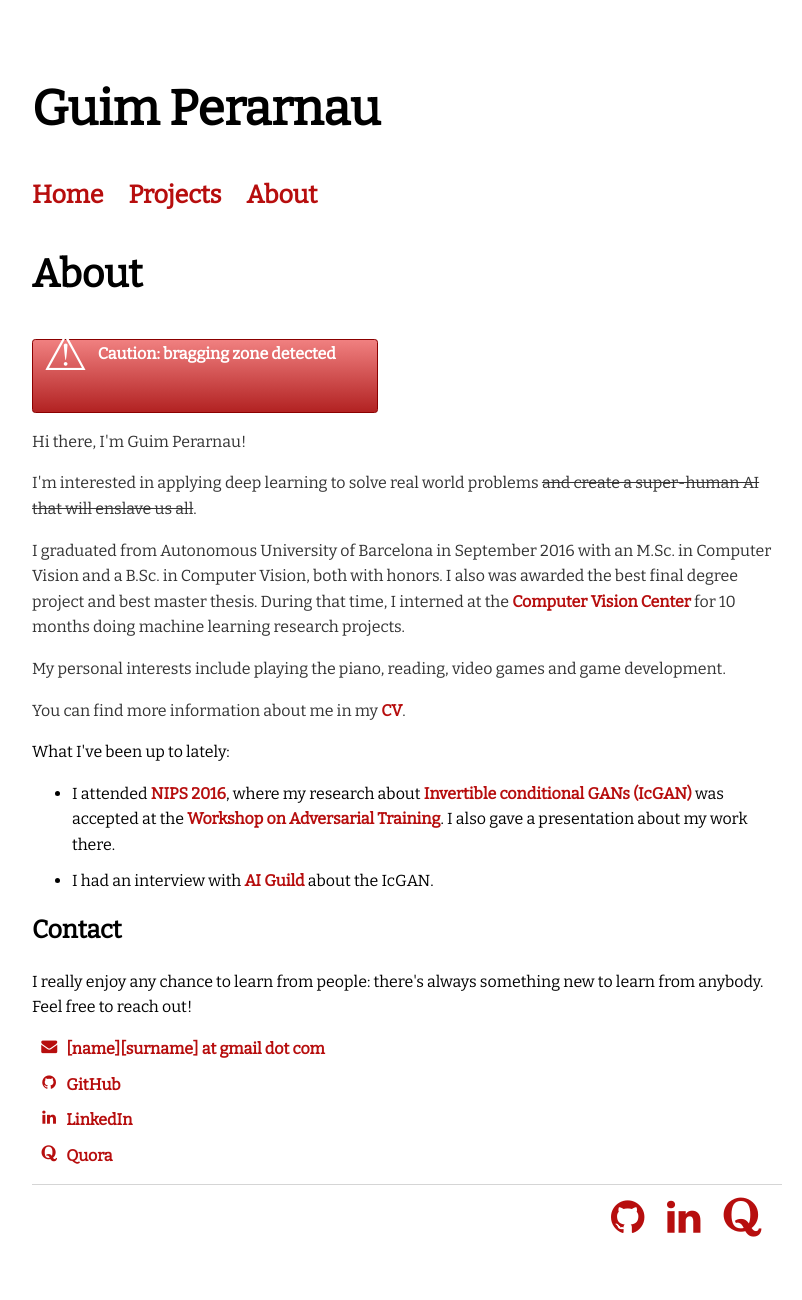
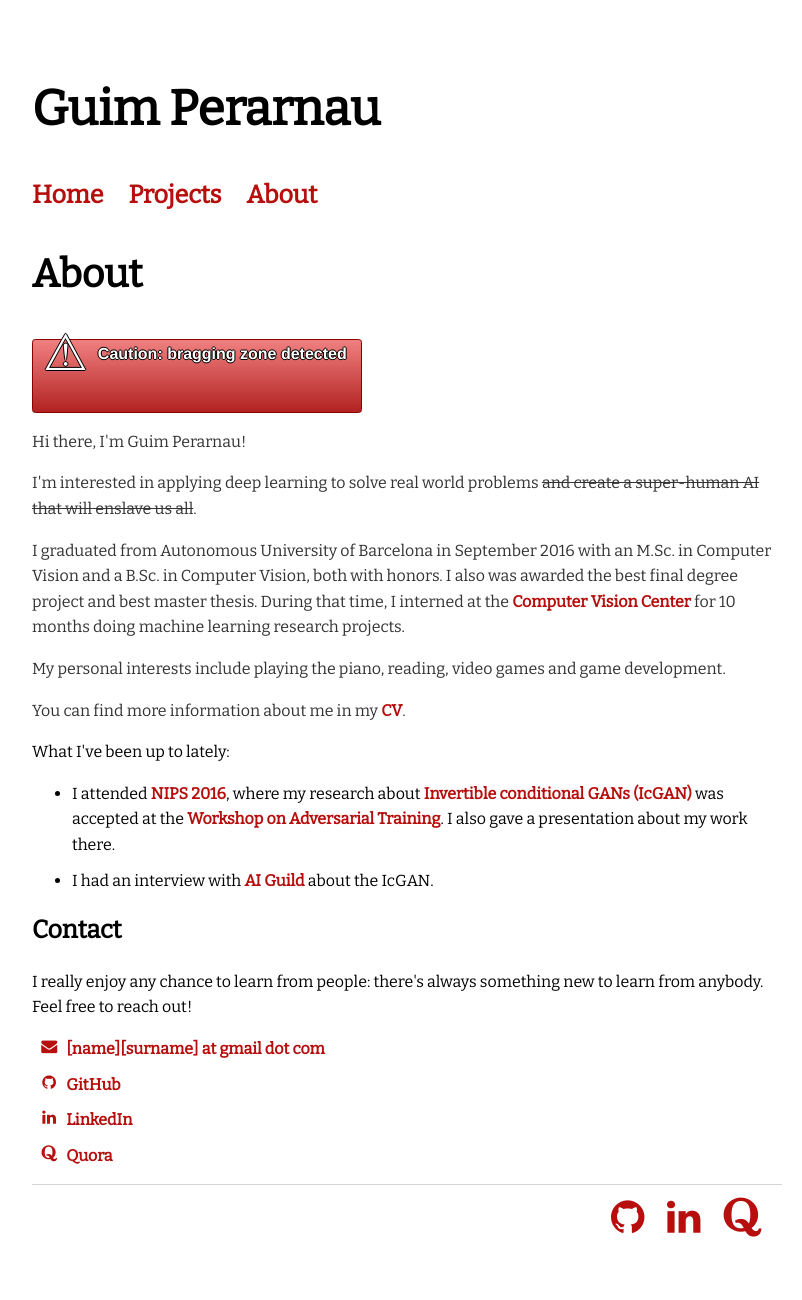
Before and after one commit to Guim3/guim3.github.io, a Jekyll site: the page built from about/index.html, in a window 1280 px wide. Shown: the whole page, without its empty margins (233-1035 px from the left). Built offline with Jekyll 4.4.1, drawn with Linux system fonts in a browser that asks for light colours.

Commit message:
Fix warning message style

```diff
--- a/css/main.css
+++ b/css/main.css
@@ -152,21 +152,24 @@ ul.posts li {
 
 div.warn {
   border: solid 1px darkred;
-  width: 21.5em; height: 4.5em;
+  width: 20.5em; height: 4.5em;
   border-radius: .2em;
   background: linear-gradient(lightcoral, firebrick);
   color: #ffffff;
+  vertical-align: middle;
 }
 div.warn span.text {
   margin-left: 10px;
-  font-family: Bitter;
+  font-family: Helvetica;
   font-size: 16px;
   font-weight: 700;
+  text-shadow: -1px 0 black, 0 1px black, 1px 0 black, 0 -1px black;
   vertical-align: middle;
 }
 
 div.warn span.triangle {
   margin-left: 10px;
   font-size: 50px;
+  text-shadow: -1px 0 black, 0 1px black, 1px 0 black, 0 -1px black;
   vertical-align: middle;
 }
```
